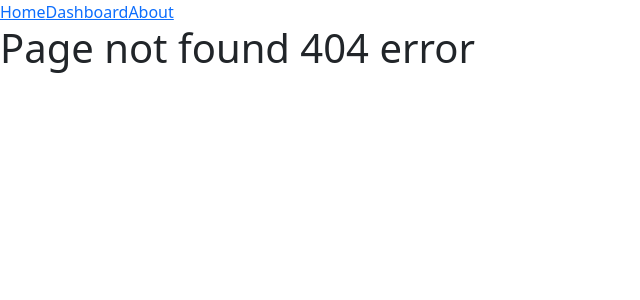
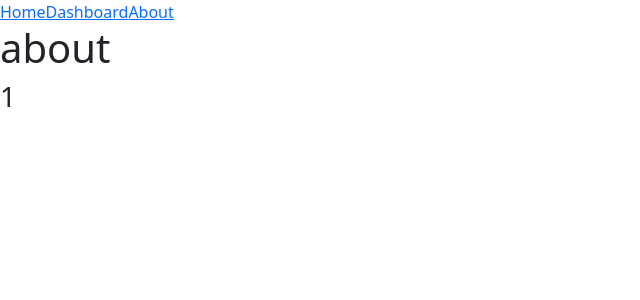
Before and after one commit to lokesh-jegini/hotelproject, a React (Create React App) app: page /about/1 in a window 1280 px wide. Before the commit this address had no page. Shown: the top 300 px of the page, without its empty margins (0-640 px from the left). Built offline with nearby package versions, Linux system fonts and the light colour scheme.

Commit message:
path params

```diff
--- a/src/App.js
+++ b/src/App.js
@@ -13,7 +13,7 @@ export default function App() {
         <Navbar />
         <Routes>
           <Route path="/" element={<Home />} />
-          <Route path="/about" element={<About />} />
+          <Route path="/about/:name" element={<About />} />
           <Route path="/dashboard" element={<Dashboard />} />
           <Route path="*" element={<Page />} />
         </Routes>
--- a/src/about/About.js
+++ b/src/about/About.js
@@ -1,9 +1,13 @@
 import React from 'react'
 import './About.scss'
+  import { useParams } from "react-router-dom";
+
 export default function About() {
+   const data = useParams();
   return (
     <div>
       <h1>about</h1>
+     <h3>{data.name}</h3>
     </div>
   )
 }
--- a/src/navbar/Navbar.js
+++ b/src/navbar/Navbar.js
@@ -1,11 +1,13 @@
 import React from "react";
 import { Link } from "react-router-dom";
+
 export default function Navbar() {
+  const user="lokesh"
   return (
     <div>
       <Link to="/">Home</Link>
       <Link to="/dashboard">Dashboard</Link>
-      <Link to="/about">About</Link>
+      <Link to={ `/about/${user}`}>About</Link>
     </div>
   );
 }
```
Also changed, not shown: src/dashboard/Dashboard.js (+6 -3 lines).
